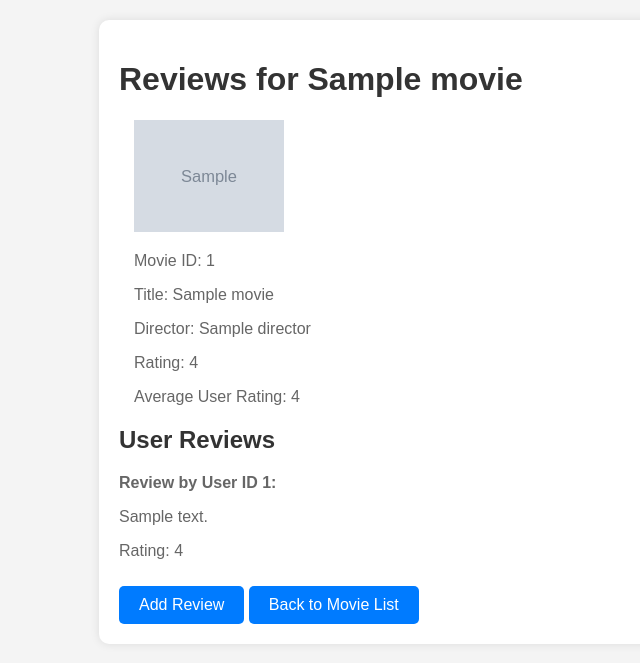
After one commit to adim93d/moviweb_app, a Python web app: template templates/movie_reviews.html in a window 1280 px wide. The commit adds this page. Shown: the top 663 px of the page, without its empty margins (9-649 px from the left). Run offline with Jinja, Linux system fonts and the light colour scheme; the template is opened without the code that fills it: most values are stand-ins (such as "Sample title", 1, 10 or a date in 2020); grey boxes marked "Sample" are stand-in pictures.

Commit message:
Before switching into bootstrap

```diff
--- /dev/null
+++ b/templates/movie_reviews.html
@@ -0,0 +1,41 @@
+<!DOCTYPE html>
+<html lang="en">
+<head>
+    <meta charset="UTF-8">
+    <title>{{ movie.title }} User Reviews</title>
+    <link rel="stylesheet" href="{{ url_for('static', filename='styles.css') }}">
+</head>
+<body>
+    <div class="container">
+        <h1>Reviews for {{ movie.title }}</h1>
+        <div class="movie-details">
+            <img src="{{ movie.img_url }}" alt="Poster of {{ movie.title }}" style="width:150px;">
+            <p>Movie ID: {{ movie.movie_id }}</p>
+            <p>Title: {{ movie.title }}</p>
+            <p>Director: {{ movie.director }}</p>
+            <p>Rating: {{ movie.rating }}</p>
+            <p>Average User Rating: {{ avg_user_rating }}</p>
+        </div>
+
+        <div class="reviews-section">
+            <h2>User Reviews</h2>
+            {% if reviews %}
+                <ul>
+                {% for review in reviews %}
+                    <li>
+                        <p><strong>Review by User ID {{ review.user_id }}:</strong></p>
+                        <p>{{ review.review_text }}</p>
+                        <p>Rating: {{ review.rating }}</p>
+                    </li>
+                {% endfor %}
+                </ul>
+            {% else %}
+                <p>No reviews yet. Be the first to add a review!</p>
+            {% endif %}
+        </div>
+
+        <a href="{{ url_for('add_review_form', user_id=user_id, movie_id=movie.movie_id) }}" class="btn">Add Review</a>
+        <a href="{{ url_for('list_user_movies', user_id=user_id) }}" class="btn">Back to Movie List</a>
+    </div>
+</body>
+</html>
--- a/templates/user_movies.html
+++ b/templates/user_movies.html
@@ -21,7 +21,6 @@
                     <p>Director: {{ movie.director }}</p>
                     <p>Release Year: {{ movie.release_year }}</p>
                     <p>Rating: {{ movie.rating }}</p>
-                    <p>User Rating: {{ user_rating }}</p>
                 </div>
                 <div class="movie-actions">
                     <a href="{{ url_for('update_movie_form', user_id=user_id, movie_id=movie.movie_id) }}" class="btn">Update Movie</a>
```
Also changed, not shown: SQLiteDataManager.py (+18 -0 lines), app.py (+12 -2 lines).
